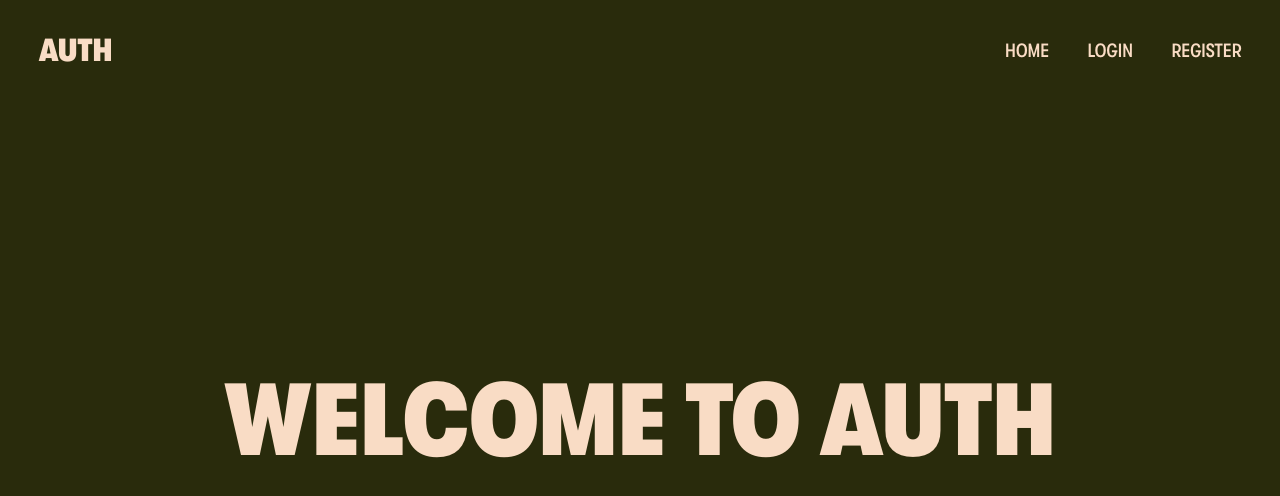
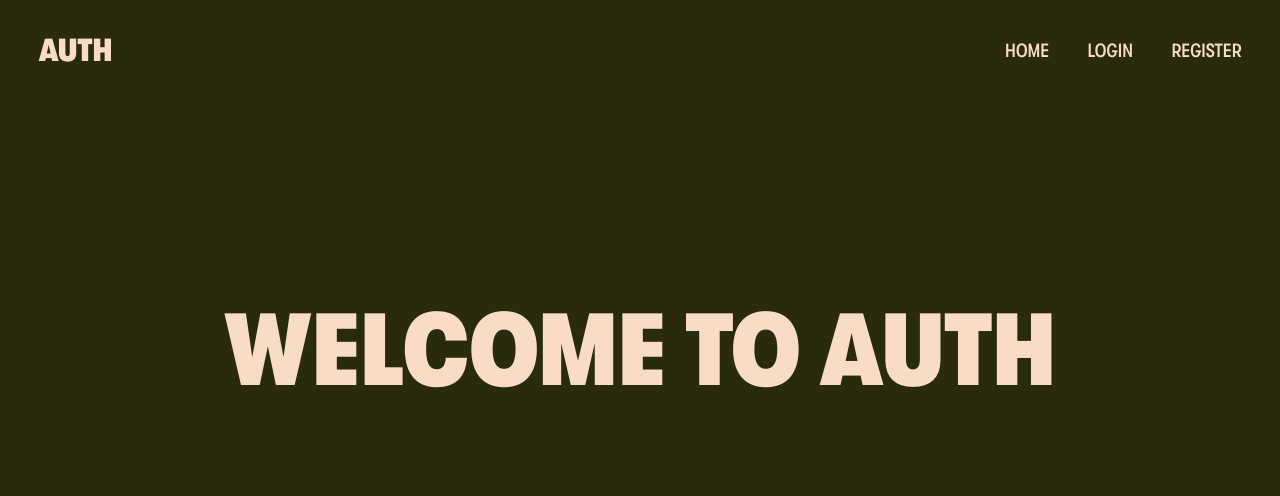
Before and after one commit to PiyushG-dev/nextJS-appwrite-auth, a Next.js app: page / in a window 1280 px wide. Shown: the top 496 px of the page. Built offline with nearby package versions, Linux system fonts and the light colour scheme.

Commit message:
ui finished

```diff
--- a/src/app/styles/Home.module.css
+++ b/src/app/styles/Home.module.css
@@ -1,10 +1,9 @@
 .wrapper{
-    padding: 0vw 3vw;
-    min-height: 80vh;
+    padding: 15vw 3vw 0vw 3vw;
+    min-height: 90vh;
     font-family: wal-black;
     font-size: 8vmax;
     text-transform: uppercase;
     display: flex;
     justify-content: center;
-    align-items: center;
 }
```
